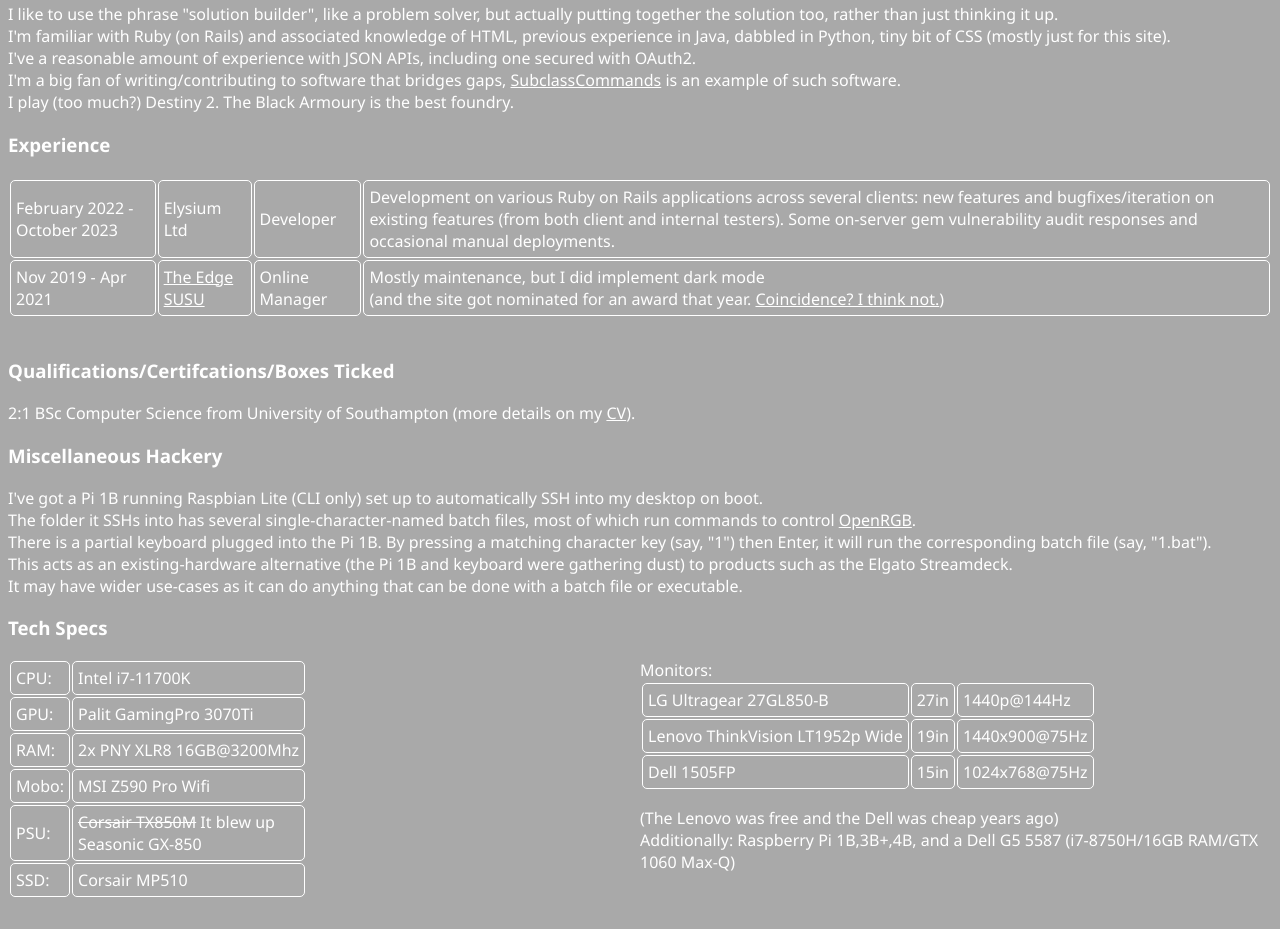
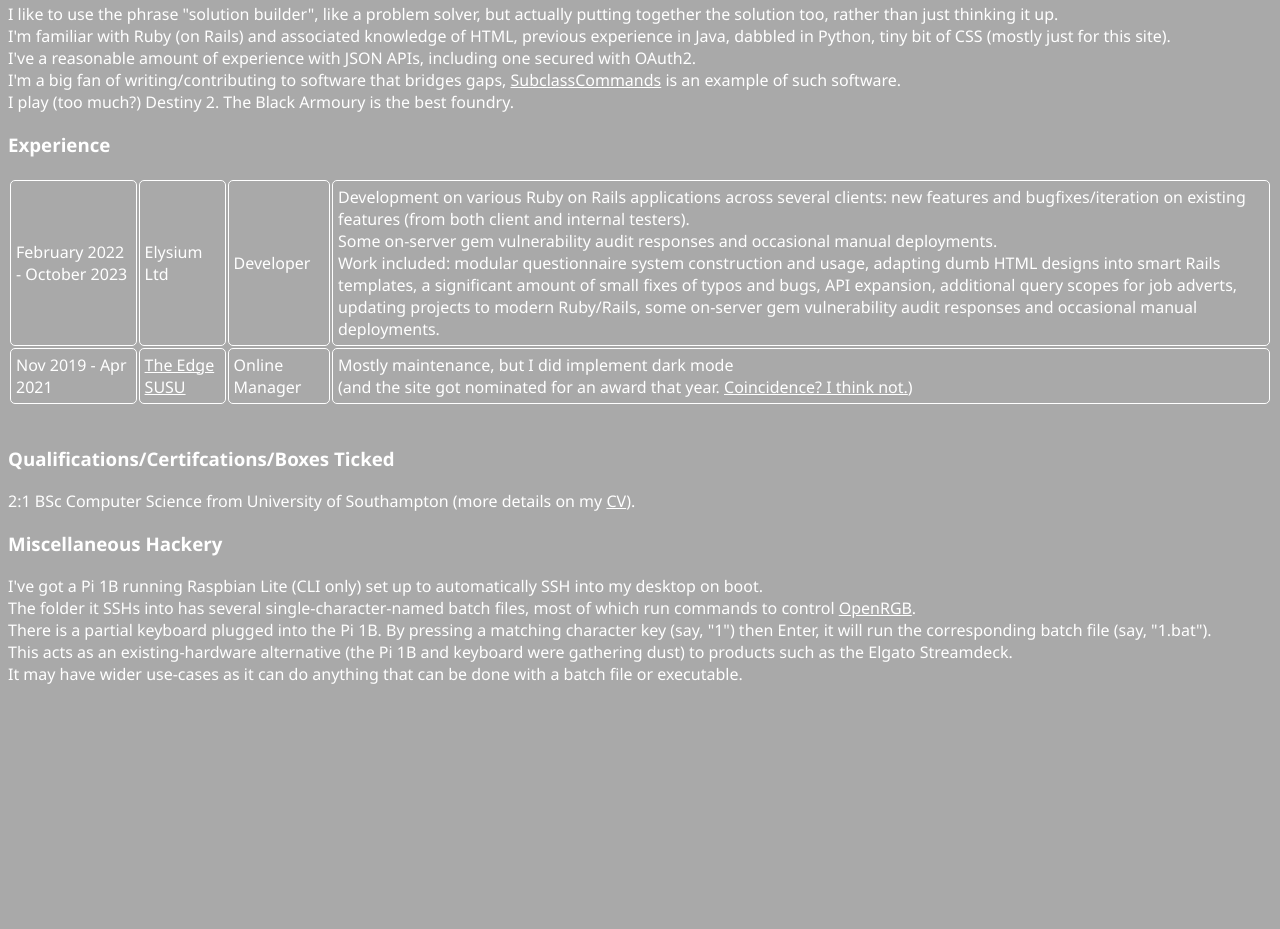
Before and after one commit to mennockramer/mennockramer.github.io, a plain HTML site: page index.html in a window 1280 px wide. Shown: the part 249-1178 px from the top of the page. After the commit the page ends 980 px from the top, so only its background shows below. Drawn offline with Linux system fonts and the light colour scheme; no server answers.

Commit message:
Added bulk to Elysium work, removed some useless info

```diff
--- a/index.html
+++ b/index.html
@@ -32,8 +32,13 @@
                 <td>February 2022 - October 2023</td>
                 <td>Elysium Ltd</td>
                 <td>Developer</td>
-                <td>Development on various Ruby on Rails applications across several clients: new features and bugfixes/iteration on existing features (from both client and internal testers).
-                    Some on-server gem vulnerability audit responses and occasional manual deployments.</td>
+                <td>Development on various Ruby on Rails applications across several clients: new features and bugfixes/iteration on existing features (from both client and internal testers). <br>
+                    Some on-server gem vulnerability audit responses and occasional manual deployments.<br>
+                    Work included: modular questionnaire system construction and usage, adapting dumb HTML designs into
+                    smart Rails templates, a significant amount of small fixes of typos and bugs, API expansion, additional query
+                    scopes for job adverts, updating projects to modern Ruby/Rails, some on-server gem vulnerability audit
+                    responses and occasional manual deployments.</td>
+
             </tr>
             <tr>
                 <td>Nov 2019 - Apr 2021</td>
@@ -57,63 +62,6 @@
         It may have wider use-cases as it can do anything that can be done with a batch file or executable.
         </p>
 
-        <h3>Tech Specs</h3>
-        <div class="layout-row">
-            <div class="layout-column">
-                <table>
-                    <tr>
-                        <td>CPU:</td>
-                        <td>Intel i7-11700K</td>
-                    </tr>
-                    <tr>
-                        <td>GPU:</td>
-                        <td>Palit GamingPro 3070Ti</td>
-                    </tr>
-                    <tr>
-                        <td>RAM:</td>
-                        <td>2x PNY XLR8 16GB@3200Mhz</td>
-                    </tr>
-                    <tr>
-                        <td>Mobo:</td>
-                        <td>MSI Z590 Pro Wifi</td>
-                    </tr>
-                    <tr>
-                        <td>PSU:</td>
-                        <td><s>Corsair TX850M</s> It blew up <br>
-                            Seasonic GX-850</td>
-                    </tr>
-                    <tr>
-                        <td>SSD:</td>
-                        <td>Corsair MP510</td>
-                    </tr>
-                </table>
-            </div>
-            <div class="layout-column">
-                Monitors:
-                <table>
-                    <tr>
-                        <td>LG Ultragear 27GL850-B</td>
-                        <td>27in</td>
-                        <td>1440p@144Hz</td>
-                    </tr>
-                    <tr>
-                        <td>Lenovo ThinkVision LT1952p Wide</td>
-                        <td>19in</td>
-                        <td>1440x900@75Hz</td>
-                    </tr>
-                    <tr>
-                        <td>Dell 1505FP</td>
-                        <td>15in</td>
-                        <td>1024x768@75Hz</td>
-                    </tr>
-                </table>
-                <p>
-                (The Lenovo was free and the Dell was cheap years ago)
-                <br>
-                Additionally: Raspberry Pi 1B,3B+,4B, and a Dell G5 5587 (i7-8750H/16GB RAM/GTX 1060 Max-Q)
-                </p>
-            </div>
-        </div>
 
         <br>
 
```
